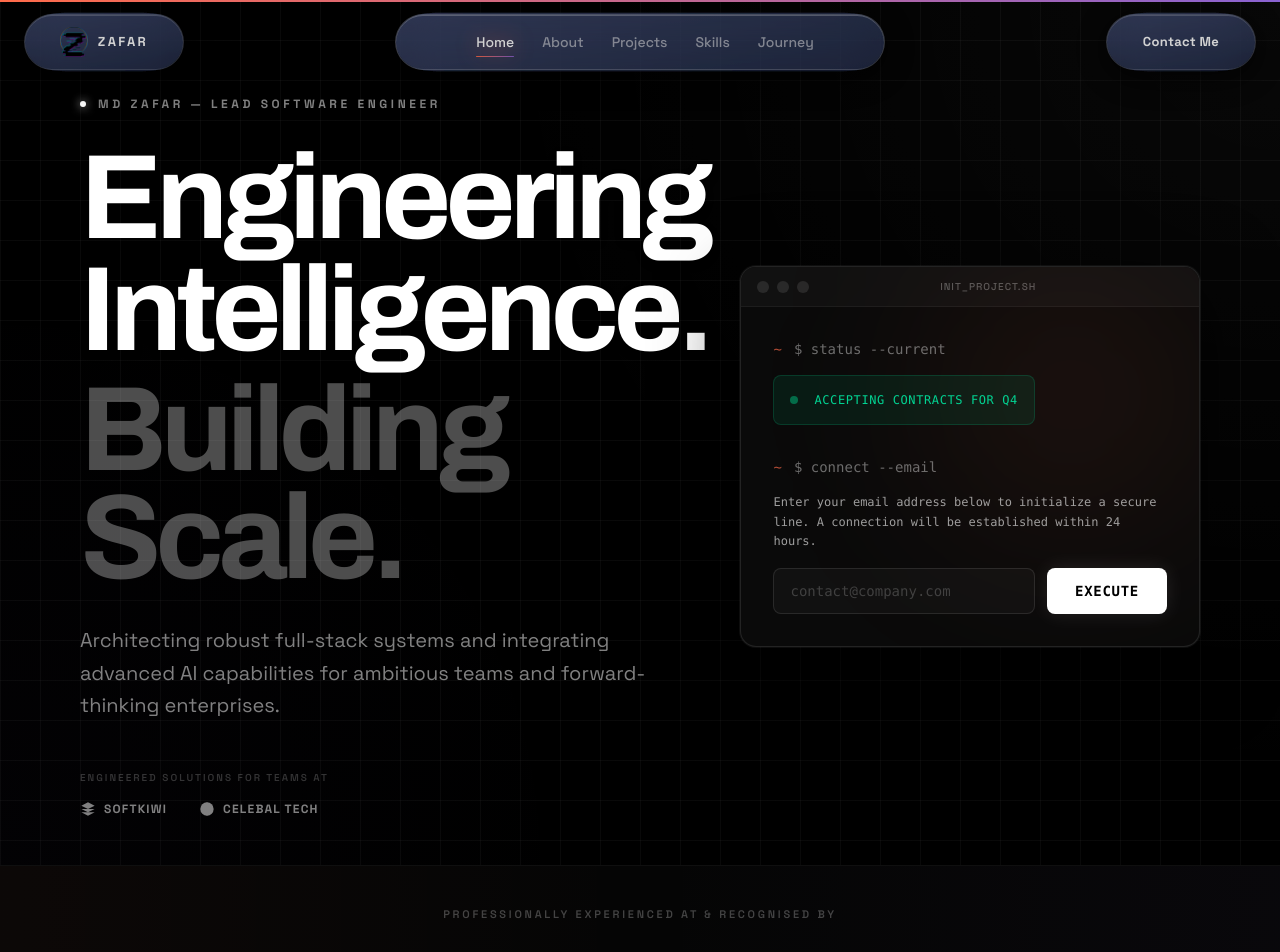
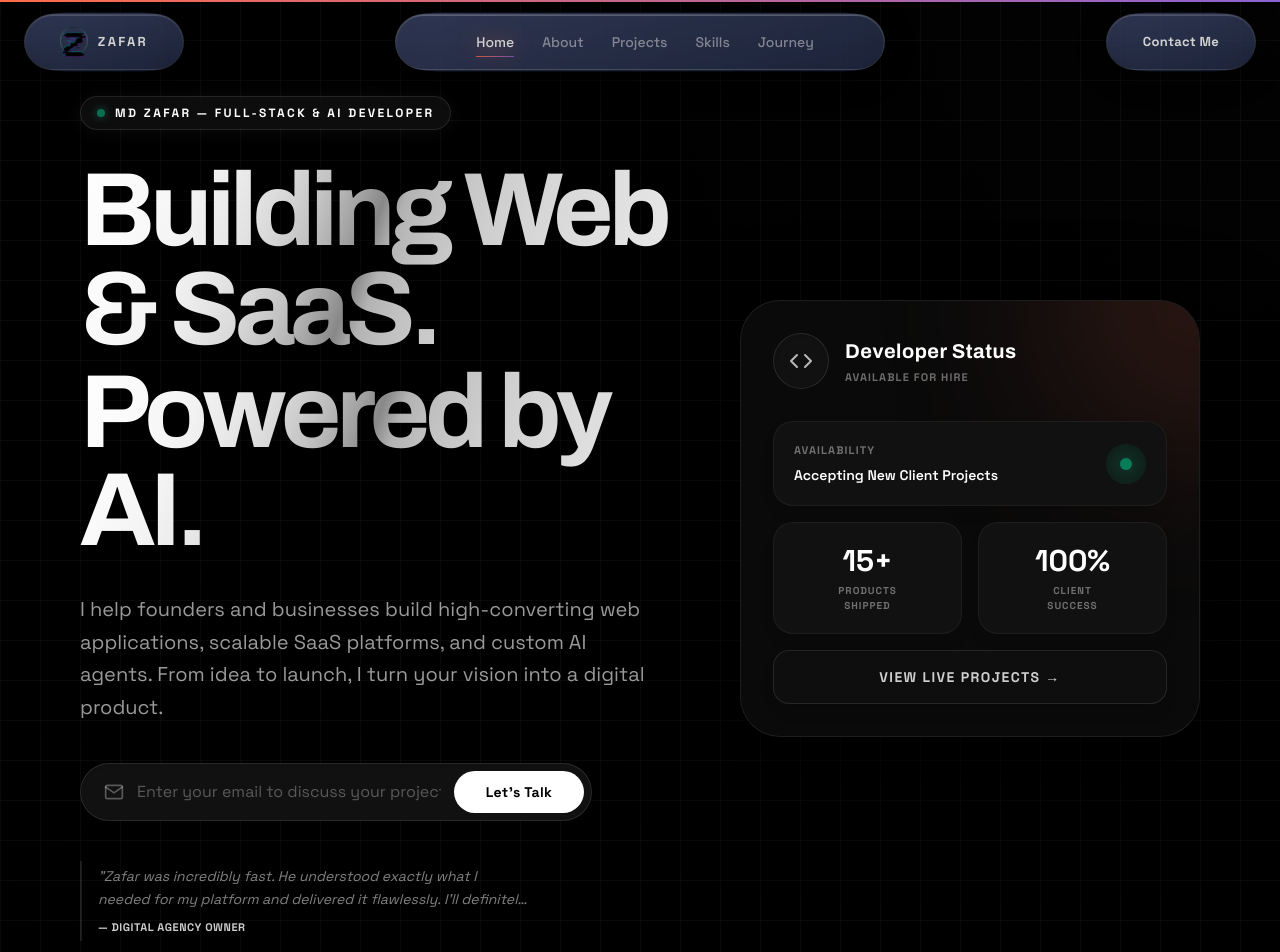
Before and after one commit to zafar-TechWizard/PortFolio, a Next.js app: page / in a window 1280 px wide. Shown: the top 952 px of the page. Built offline with nearby package versions, Linux system fonts and the light colour scheme.

Commit message:
finalized hero section

```diff
--- a/src/components/sections/AboutPageContent.tsx
+++ b/src/components/sections/AboutPageContent.tsx
@@ -125,14 +125,14 @@ const experiences = [
     company: "Hackathon Finalist",
     role: "Top 4 · Startup Thrive @ ACIC RISE, CGC Landran",
     period: "Mar 2024",
-    duration: "50+ teams",
+    duration: "250+ teams",
     color: "from-yellow-500/50 to-yellow-500/5",
     dot: "bg-yellow-400",
     glow: "rgba(250,204,21,0.5)",
     achievements: [
       "Built a real-time threat detection system under 24-hour hackathon conditions",
       "Designed automated emergency alerting with sub-second response architecture",
-      "Placed Top 4 among 50+ competing teams",
+      "Placed Top 4 among 250+ competing teams",
     ],
   },
 ];
--- a/src/components/sections/HeroSection.tsx
+++ b/src/components/sections/HeroSection.tsx
@@ -1,13 +1,67 @@
 "use client";
 
-import React, { useState } from "react";
-import { motion } from "framer-motion";
+import React, { useState, MouseEvent, useEffect } from "react";
+import { motion, useMotionValue, useSpring, useTransform, AnimatePresence } from "framer-motion";
 
 const EASE = [0.22, 1, 0.36, 1] as const;
+
+const TESTIMONIALS = [
+  {
+    quote: "Working with Zafar was seamless. He took our complex requirements and turned them into a fast, beautifully designed platform.",
+    author: "The SoftKiwi Team"
+  },
+  {
+    quote: "Zafar was incredibly fast. He understood exactly what I needed for my platform and delivered it flawlessly. I'll definitely be hiring him again.",
+    author: "Digital Agency Owner"
+  },
+  {
+    quote: "Honestly one of the best developers I've worked with. The communication was clear, and the web app he built for us looks and works beautifully.",
+    author: "Tech Startup Founder"
+  },
+  {
+    quote: "He stepped in to fix a very messy codebase and ended up rebuilding our entire frontend. Extremely talented and professional.",
+    author: "B2B SaaS Director"
+  }
+];
 
 export function HeroSection() {
   const [email, setEmail] = useState("");
   const [status, setStatus] = useState<"idle" | "submitting" | "success">("idle");
+  const [testimonialIndex, setTestimonialIndex] = useState(0);
+
+  useEffect(() => {
+    const interval = setInterval(() => {
+      setTestimonialIndex((prev) => (prev + 1) % TESTIMONIALS.length);
+    }, 6000); // Rotate every 6 seconds
+    return () => clearInterval(interval);
+  }, []);
+
+  // ── 3D Tilt Effect State ──
+  const x = useMotionValue(0);
+  const y = useMotionValue(0);
+
+  const mouseXSpring = useSpring(x, { stiffness: 300, damping: 30 });
+  const mouseYSpring = useSpring(y, { stiffness: 300, damping: 30 });
+
+  const rotateX = useTransform(mouseYSpring, [-0.5, 0.5], ["10deg", "-10deg"]);
+  const rotateY = useTransform(mouseXSpring, [-0.5, 0.5], ["-10deg", "10deg"]);
+
+  const handleMouseMove = (e: MouseEvent<HTMLDivElement>) => {
+    const rect = e.currentTarget.getBoundingClientRect();
+    const width = rect.width;
+    const height = rect.height;
+    const mouseX = e.clientX - rect.left;
+    const mouseY = e.clientY - rect.top;
+    const xPct = mouseX / width - 0.5;
+    const yPct = mouseY / height - 0.5;
+    x.set(xPct);
+    y.set(yPct);
+  };
+
+  const handleMouseLeave = () => {
+    x.set(0);
+    y.set(0);
+  };
 
   const handleSubmit = (e: React.FormEvent) => {
     e.preventDefault();
@@ -31,46 +85,59 @@ export function HeroSection() {
   return (
     <section id="hero" className="relative w-full flex flex-col items-center justify-center bg-[#000000] min-h-[calc(100vh-80px)] pt-24 pb-12 overflow-hidden font-sans">
 
-      {/* ── Background: Subtle Grid & Spotlight ── */}
+      {/* ── Background: Fluid Breathing Spotlight ── */}
       <div className="absolute inset-0 bg-[linear-gradient(to_right,#80808012_1px,transparent_1px),linear-gradient(to_bottom,#80808012_1px,transparent_1px)] bg-[size:40px_40px] pointer-events-none" />
-      <div className="absolute top-0 right-0 w-[1000px] h-[800px] bg-[radial-gradient(circle_800px_at_100%_0%,#ffffff08,transparent)] pointer-events-none" />
-      <div className="absolute bottom-0 left-0 w-[800px] h-[600px] bg-[radial-gradient(circle_600px_at_0%_100%,#8A63D205,transparent)] pointer-events-none" />
+      <motion.div
+        animate={{ opacity: [0.3, 0.6, 0.3], scale: [1, 1.05, 1] }}
+        transition={{ duration: 8, repeat: Infinity, ease: "easeInOut" }}
+        className="absolute top-0 right-0 w-[1000px] h-[800px] bg-[radial-gradient(circle_800px_at_100%_0%,#ffffff08,transparent)] pointer-events-none"
+      />
+      <motion.div
+        animate={{ opacity: [0.2, 0.4, 0.2], scale: [1, 1.1, 1] }}
+        transition={{ duration: 10, repeat: Infinity, ease: "easeInOut", delay: 2 }}
+        className="absolute bottom-0 left-0 w-[800px] h-[600px] bg-[radial-gradient(circle_600px_at_0%_100%,#8A63D205,transparent)] pointer-events-none"
+      />
 
       {/* ── Main Content Split ── */}
-      <div className="relative z-10 w-full max-w-[90rem] mx-auto px-6 md:px-12 lg:px-20 flex flex-col lg:flex-row items-center justify-between gap-16 lg:gap-8">
+      <div className="relative z-10 w-full max-w-[90rem] mx-auto px-6 md:px-12 lg:px-20 flex flex-col lg:flex-row items-center justify-between gap-16 lg:gap-12">
 
-        {/* Left Side: Typography */}
+        {/* Left Side: Typography & Form */}
         <div className="flex-1 flex flex-col items-start text-left w-full max-w-3xl">
 
-          {/* Eyebrow Label */}
+          {/* Eyebrow Label - Glowing */}
           <motion.div
             initial={{ opacity: 0, x: -20 }}
             animate={{ opacity: 1, x: 0 }}
             transition={{ duration: 0.6, ease: EASE }}
-            className="flex items-center gap-3 mb-8"
+            className="inline-flex items-center gap-2.5 rounded-full bg-white/[0.05] border border-white/10 px-4 py-2 mb-8 shadow-[0_0_20px_rgba(255,255,255,0.05)] backdrop-blur-md"
           >
-            <span className="w-1.5 h-1.5 rounded-full bg-white shadow-[0_0_10px_rgba(255,255,255,0.8)]" />
-            <span className="text-white/50 text-[10px] md:text-xs font-bold tracking-[0.3em] uppercase">
-              Md Zafar — Lead Software Engineer
+            <span className="w-2 h-2 rounded-full bg-emerald-400 animate-pulse shadow-[0_0_10px_rgba(52,211,153,0.8)]" />
+            <span className="text-white text-xs font-bold tracking-[0.2em] uppercase">
+              Md Zafar — Full-Stack & AI Developer
             </span>
           </motion.div>
 
-          {/* Massive Headline */}
+          {/* Massive Headline with Shimmer */}
           <motion.div
             initial={{ opacity: 0, y: 20 }}
             animate={{ opacity: 1, y: 0 }}
             transition={{ duration: 0.8, delay: 0.1, ease: EASE }}
             className="flex flex-col items-start gap-1 mb-8 w-full"
           >
-            <h1 className="text-[12vw] sm:text-6xl md:text-7xl lg:text-[6.5rem] xl:text-[7.5rem] font-bold tracking-tighter text-white leading-[0.9] drop-shadow-lg">
-              Engineering
-            </h1>
-            <h1 className="text-[12vw] sm:text-6xl md:text-7xl lg:text-[6.5rem] xl:text-[7.5rem] font-bold tracking-tighter text-white leading-[0.9] drop-shadow-lg">
-              Intelligence.
-            </h1>
-            <h1 className="text-[12vw] sm:text-6xl md:text-7xl lg:text-[6.5rem] xl:text-[7.5rem] font-bold tracking-tighter text-white/30 leading-[0.9] mt-2">
-              Building Scale.
-            </h1>
+            <motion.h1
+              animate={{ backgroundPosition: ["200% 0", "-200% 0"] }}
+              transition={{ repeat: Infinity, duration: 8, ease: "linear" }}
+              className="text-[11vw] sm:text-6xl md:text-7xl lg:text-[5.5rem] xl:text-[6.5rem] font-bold tracking-tighter text-transparent bg-clip-text bg-[linear-gradient(110deg,#ffffff,45%,#888888,55%,#ffffff)] bg-[length:200%_100%] leading-[0.95] drop-shadow-lg"
+            >
+              Building Web & SaaS.
+            </motion.h1>
+            <motion.h1
+              animate={{ backgroundPosition: ["200% 0", "-200% 0"] }}
+              transition={{ repeat: Infinity, duration: 8, ease: "linear" }}
+              className="text-[11vw] sm:text-6xl md:text-7xl lg:text-[5.5rem] xl:text-[6.5rem] font-bold tracking-tighter text-transparent bg-clip-text bg-[linear-gradient(110deg,#ffffff,45%,#888888,55%,#ffffff)] bg-[length:200%_100%] leading-[0.95] drop-shadow-lg"
+            >
+              Powered by AI.
+            </motion.h1>
           </motion.div>
 
           {/* Sub-headline */}
@@ -78,108 +145,149 @@ export function HeroSection() {
             initial={{ opacity: 0, y: 20 }}
             animate={{ opacity: 1, y: 0 }}
             transition={{ duration: 0.8, delay: 0.2, ease: EASE }}
-            className="text-white/50 text-lg md:text-xl font-normal max-w-xl leading-relaxed mb-12"
+            className="text-white/60 text-lg md:text-xl font-normal max-w-xl leading-relaxed mb-10"
           >
-            Architecting robust full-stack systems and integrating advanced AI capabilities for ambitious teams and forward-thinking enterprises.
+            I help founders and businesses build high-converting web applications, scalable SaaS platforms, and custom AI agents. From idea to launch, I turn your vision into a digital product.
           </motion.p>
 
-          {/* Micro Social Proof (Left Aligned) */}
+          {/* Clear, High-Converting Inline Form */}
+          <motion.div
+            initial={{ opacity: 0, y: 20 }}
+            animate={{ opacity: 1, y: 0 }}
+            transition={{ duration: 0.8, delay: 0.3, ease: EASE }}
+            className="w-full max-w-lg mb-10 relative z-20"
+          >
+            <form onSubmit={handleSubmit} className="relative flex items-center w-full group">
+              <div className="absolute left-6 text-white/30 group-focus-within:text-white/60 transition-colors pointer-events-none">
+                <svg width="20" height="20" viewBox="0 0 24 24" fill="none" stroke="currentColor" strokeWidth="2" strokeLinecap="round" strokeLinejoin="round"><path d="M4 4h16c1.1 0 2 .9 2 2v12c0 1.1-.9 2-2 2H4c-1.1 0-2-.9-2-2V6c0-1.1.9-2 2-2z"></path><polyline points="22,6 12,13 2,6"></polyline></svg>
+              </div>
+              <input
+                type="email"
+                required
+                placeholder="Enter your email to discuss your project..."
+                value={email}
+                onChange={(e) => setEmail(e.target.value)}
+                disabled={status !== "idle"}
+                className="w-full bg-[#111] border border-white/10 text-white placeholder:text-white/30 rounded-full pl-14 pr-[150px] py-4 outline-none focus:border-white/30 focus:bg-white/[0.02] transition-all disabled:opacity-50 shadow-inner"
+              />
+              <button
+                type="submit"
+                disabled={status !== "idle"}
+                className="absolute right-2 top-2 bottom-2 px-6 bg-white text-black font-bold rounded-full hover:bg-gray-200 active:scale-[0.98] transition-all flex items-center justify-center min-w-[130px] disabled:opacity-80 text-sm tracking-wide"
+              >
+                {status === "idle" && "Let's Talk"}
+                {status === "submitting" && <span className="w-5 h-5 border-2 border-black/20 border-t-black rounded-full animate-spin" />}
+                {status === "success" && "Sent ✓"}
+              </button>
+            </form>
+          </motion.div>
+
+          {/* High-Trust Mini Testimonial (Rotating) */}
           <motion.div
             initial={{ opacity: 0 }}
             animate={{ opacity: 1 }}
             transition={{ duration: 1, delay: 0.4, ease: EASE }}
-            className="flex flex-col gap-4"
+            className="flex flex-col gap-3 max-w-md border-l-2 border-white/10 pl-4 py-1 h-[80px]"
           >
-            <p className="text-white/20 text-[10px] font-semibold tracking-[0.2em] uppercase">
-              Engineered solutions for teams at
-            </p>
-            <div className="flex flex-wrap items-center gap-8 grayscale opacity-50 hover:opacity-100 transition-opacity duration-500">
-              <div className="flex items-center gap-2">
-                <svg className="w-4 h-4 text-white" viewBox="0 0 24 24" fill="currentColor"><path d="M12 2L2 7l10 5 10-5-10-5zM2 17l10 5 10-5M2 12l10 5 10-5"/></svg>
-                <span className="text-white font-bold tracking-widest uppercase text-xs">SoftKiwi</span>
-              </div>
-              <div className="flex items-center gap-2">
-                <svg className="w-4 h-4 text-white" viewBox="0 0 24 24" fill="currentColor"><circle cx="12" cy="12" r="10"/><path d="M12 2a15.3 15.3 0 0 1 4 10 15.3 15.3 0 0 1-4 10 15.3 15.3 0 0 1-4-10 15.3 15.3 0 0 1 4-10z"/><path d="M2 12h20"/></svg>
-                <span className="text-white font-bold tracking-widest uppercase text-xs">Celebal Tech</span>
-              </div>
-            </div>
+            <AnimatePresence mode="wait">
+              <motion.div
+                key={testimonialIndex}
+                initial={{ opacity: 0, y: 5 }}
+                animate={{ opacity: 1, y: 0 }}
+                exit={{ opacity: 0, y: -5 }}
+                transition={{ duration: 0.5, ease: EASE }}
+                className="flex flex-col gap-2"
+              >
+                <p className="text-white/50 text-sm italic leading-relaxed line-clamp-2">
+                  "{TESTIMONIALS[testimonialIndex].quote}"
+                </p>
+                <div className="flex items-center gap-2">
+                  <span className="text-white/80 text-[11px] font-bold tracking-wider uppercase">— {TESTIMONIALS[testimonialIndex].author}</span>
+                </div>
+              </motion.div>
+            </AnimatePresence>
           </motion.div>
 
         </div>
 
-        {/* Right Side: IDE / Terminal Interface */}
+        {/* Right Side: Professional Status Card with 3D Tilt */}
         <motion.div
           initial={{ opacity: 0, x: 40 }}
           animate={{ opacity: 1, x: 0 }}
           transition={{ duration: 0.9, delay: 0.3, ease: EASE }}
-          className="flex-[0.8] w-full max-w-[500px] lg:max-w-[600px] perspective-1000"
+          className="flex-1 w-full max-w-[460px] flex justify-center lg:justify-end mt-12 lg:mt-0 perspective-1000"
         >
-          <div className="w-full bg-[#0a0a0a] border border-white/10 rounded-2xl overflow-hidden shadow-[0_20px_80px_rgba(0,0,0,0.8)] ring-1 ring-white/5 relative group">
+          {/* 3D Tilt Container */}
+          <motion.div
+            style={{ rotateX, rotateY, transformStyle: "preserve-3d" }}
+            onMouseMove={handleMouseMove}
+            onMouseLeave={handleMouseLeave}
+            className="relative w-full rounded-[2.5rem] bg-[#0a0a0a] border border-white/[0.08] p-8 shadow-[0_40px_100px_rgba(0,0,0,0.8)] overflow-hidden group hover:border-white/20 transition-colors duration-500"
+          >
 
-            {/* Terminal Header */}
-            <div className="w-full bg-[#111] border-b border-white/5 px-4 py-3 flex items-center justify-between">
-              <div className="flex items-center gap-2">
-                <div className="w-3 h-3 rounded-full bg-white/10" />
-                <div className="w-3 h-3 rounded-full bg-white/10" />
-                <div className="w-3 h-3 rounded-full bg-white/10" />
+            {/* Subtle Gradient Glow in background of card */}
+            <div className="absolute -top-32 -right-32 w-64 h-64 bg-primary/20 blur-[100px] pointer-events-none rounded-full group-hover:bg-primary/30 transition-colors duration-500" />
+
+            {/* Profile Header */}
+            <div
+              style={{ transform: "translateZ(30px)" }}
+              className="flex items-center justify-between mb-8 relative z-10"
+            >
+              <div className="flex items-center gap-4">
+                <div className="w-14 h-14 rounded-full bg-[#111] flex items-center justify-center border border-white/10 shadow-inner text-white/70 overflow-hidden">
+                  <svg width="24" height="24" viewBox="0 0 24 24" fill="none" stroke="currentColor" strokeWidth="2" strokeLinecap="round" strokeLinejoin="round">
+                    <polyline points="16 18 22 12 16 6"></polyline>
+                    <polyline points="8 6 2 12 8 18"></polyline>
+                  </svg>
+                </div>
+                <div>
+                  <h3 className="text-white font-bold tracking-wide text-xl">Developer Status</h3>
+                  <p className="text-white/40 text-[11px] font-bold tracking-widest uppercase mt-1">Available for Hire</p>
+                </div>
               </div>
-              <p className="text-[10px] text-white/30 uppercase tracking-widest font-medium">init_project.sh</p>
-              <div className="w-4" /> {/* Spacer for balance */}
             </div>
 
-            {/* Terminal Body */}
-            <div className="p-6 md:p-8 flex flex-col gap-8 relative z-10">
+            <div className="space-y-4 relative z-10">
 
-              <div className="space-y-4">
-                <p className="text-white/40 text-sm font-mono flex gap-3">
-                  <span className="text-primary/70">~</span>
-                  <span>$ status --current</span>
-                </p>
-                <div className="bg-emerald-500/10 border border-emerald-500/20 rounded-lg p-4 flex items-center gap-4 w-fit">
-                  <span className="w-2 h-2 rounded-full bg-emerald-500 animate-pulse" />
-                  <span className="text-emerald-400 text-xs font-mono uppercase tracking-wider">Accepting Contracts for Q4</span>
+              {/* Metric: Availability */}
+              <div
+                style={{ transform: "translateZ(40px)" }}
+                className="bg-[#111] border border-white/[0.05] rounded-[1.25rem] p-5 flex items-center justify-between shadow-lg"
+              >
+                <div className="flex flex-col">
+                  <span className="text-white/40 text-[11px] font-bold uppercase tracking-widest mb-1.5">Availability</span>
+                  <span className="text-white text-sm font-semibold">Accepting New Client Projects</span>
+                </div>
+                <div className="w-10 h-10 rounded-full bg-emerald-500/10 flex items-center justify-center text-emerald-400">
+                  <span className="w-3 h-3 rounded-full bg-emerald-400 animate-pulse shadow-[0_0_15px_rgba(52,211,153,0.6)]" />
                 </div>
               </div>
 
-              <div className="space-y-4">
-                <p className="text-white/40 text-sm font-mono flex gap-3">
-                  <span className="text-primary/70">~</span>
-                  <span>$ connect --email</span>
-                </p>
-                <p className="text-white/60 text-xs font-mono leading-relaxed max-w-sm">
-                  Enter your email address below to initialize a secure line. A connection will be established within 24 hours.
-                </p>
+              {/* Hard Metrics Row */}
+              <div
+                style={{ transform: "translateZ(50px)" }}
+                className="flex gap-4 w-full"
+              >
+                <div className="flex-1 bg-[#111] border border-white/[0.05] rounded-[1.25rem] p-5 flex flex-col justify-center items-center shadow-lg">
+                  <span className="text-white text-3xl font-bold mb-1">15+</span>
+                  <span className="text-white/40 text-[10px] font-bold uppercase tracking-widest text-center">Products<br/>Shipped</span>
+                </div>
+                <div className="flex-1 bg-[#111] border border-white/[0.05] rounded-[1.25rem] p-5 flex flex-col justify-center items-center shadow-lg">
+                  <span className="text-white text-3xl font-bold mb-1">100%</span>
+                  <span className="text-white/40 text-[10px] font-bold uppercase tracking-widest text-center">Client<br/>Success</span>
+                </div>
+              </div>
 
-                {/* Form */}
-                <form
-                  onSubmit={handleSubmit}
-                  className="w-full mt-4 flex flex-col sm:flex-row gap-3"
-                >
-                  <input
-                    type="email"
-                    required
-                    placeholder="contact@company.com"
-                    value={email}
-                    onChange={(e) => setEmail(e.target.value)}
-                    disabled={status !== "idle"}
-                    className="flex-1 bg-white/[0.03] border border-white/10 text-white placeholder:text-white/20 px-4 py-3 outline-none text-sm font-mono focus:border-white/30 focus:bg-white/[0.05] transition-all disabled:opacity-50 rounded-lg"
-                  />
-                  <button
-                    type="submit"
-                    disabled={status !== "idle"}
-                    className="px-6 py-3 bg-white text-black font-bold hover:bg-white/90 active:scale-[0.98] transition-all flex items-center justify-center min-w-[120px] disabled:opacity-80 text-sm shadow-[0_0_20px_rgba(255,255,255,0.1)] rounded-lg font-mono uppercase tracking-wider"
-                  >
-                    {status === "idle" && "Execute"}
-                    {status === "submitting" && <span className="w-4 h-4 border-2 border-black/20 border-t-black rounded-full animate-spin" />}
-                    {status === "success" && "Sent ✓"}
-                  </button>
-                </form>
-              </div>
+              {/* Action */}
+              <a
+                style={{ transform: "translateZ(60px)" }}
+                href="/#projects"
+                className="block w-full py-4 rounded-2xl border border-white/10 text-center text-white/80 text-sm font-bold bg-white/[0.02] hover:bg-white/[0.08] hover:text-white hover:border-white/20 transition-all mt-4 uppercase tracking-widest shadow-lg"
+              >
+                View Live Projects →
+              </a>
             </div>
-
-            {/* Subtle Gradient Glow in background of terminal */}
-            <div className="absolute top-0 right-0 w-64 h-64 bg-primary/10 blur-[100px] pointer-events-none rounded-full" />
-          </div>
+          </motion.div>
         </motion.div>
 
       </div>
--- a/src/components/sections/JourneyPageContent.tsx
+++ b/src/components/sections/JourneyPageContent.tsx
@@ -39,7 +39,7 @@ const milestones = [
     year: "Mar 2024",
     title: "First Recognition",
     label: "Hackathon Finalist — Top 4",
-    body: "Competed in Startup Thrive @ ACIC RISE, CGC Landran. Built a real-time threat detection system with automated emergency alerting under 24-hour conditions. Finished Top 4 out of 50+ teams. First proof that what I build can win.",
+    body: "Competed in Startup Thrive @ ACIC RISE, CGC Landran. Built a real-time threat detection system with automated emergency alerting under 24-hour conditions. Finished Top 4 out of 250+ teams. First proof that what I build can win.",
     tag: "Milestone",
     color: "border-yellow-400/40",
     dot: "bg-yellow-400",
--- a/src/components/ui/SocialProofStrip.tsx
+++ b/src/components/ui/SocialProofStrip.tsx
@@ -24,7 +24,7 @@ const credentials = [
   {
     org: "ACIC RISE · CGC Landran",
     role: "Hackathon Finalist",
-    period: "Top 4 of 50+ Teams",
+    period: "Top 4 of 250+ Teams",
     type: "award",
     color: "from-emerald-500/15 to-emerald-500/5",
     dot: "bg-emerald-400",
```
